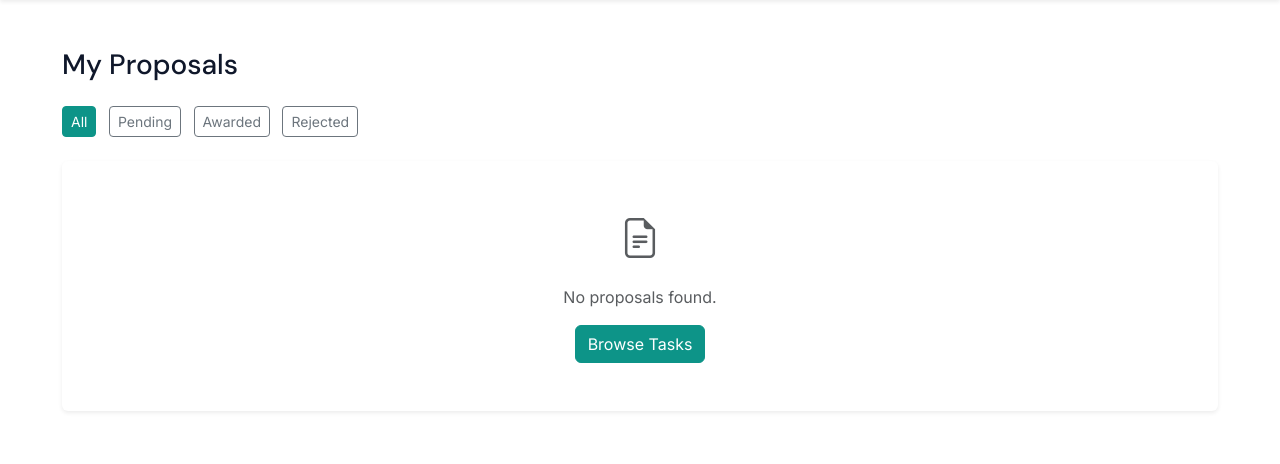
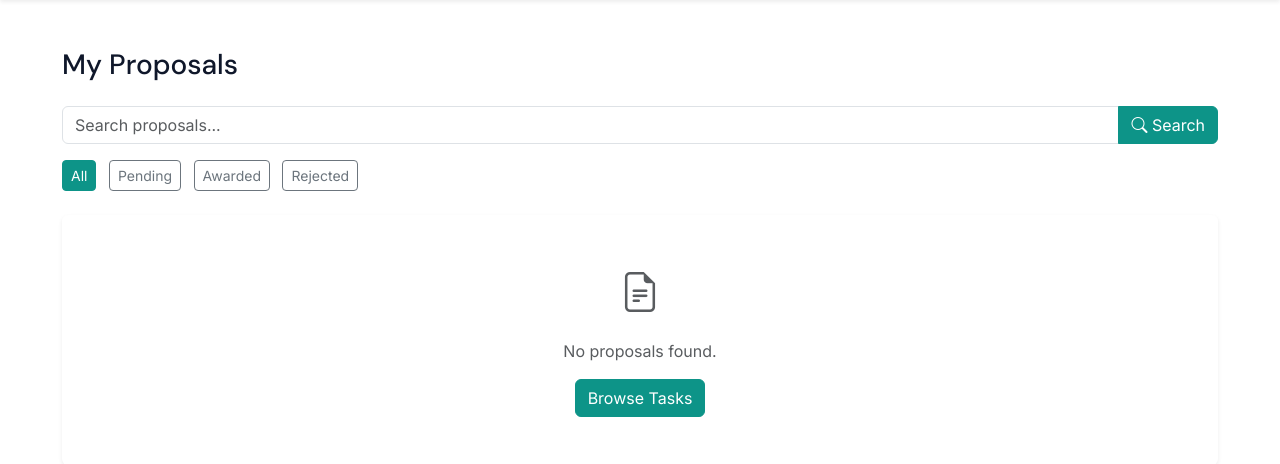
Before and after one commit to thevinduperera/gigbridge, a Django app: page /proposals/mine/ in a window 1280 px wide. Shown: the part 64-528 px from the top of the page. Run offline with Django 5.2, Linux system fonts and the light colour scheme; the visitor is signed in with stand-in values (Sample User, id 1); data that the repository does not hold is empty.

Commit message:
feat: add search functionality to my proposals page

```diff
--- a/proposals/views.py
+++ b/proposals/views.py
@@ -35,11 +35,15 @@ def my_proposals(request):
         freelancer=request.user
     ).select_related('task')
     status_filter = request.GET.get('status', '')
+    search = request.GET.get('search', '')
     if status_filter:
         proposals = proposals.filter(status=status_filter)
+    if search:
+        proposals = proposals.filter(task__title__icontains=search)
     return render(request, 'proposals/my_proposals.html',
-                  {'proposals': proposals, 'status_filter': status_filter})
-
+                  {'proposals': proposals,
+                   'status_filter': status_filter,
+                   'search': search})
 @login_required
 def view_proposals(request, task_id):
     from tasks.models import Task
--- a/templates/proposals/my_proposals.html
+++ b/templates/proposals/my_proposals.html
@@ -4,6 +4,19 @@
   <div class="row">
     <div class="col-12">
       <h3 class="mb-4" style="color: var(--slate-900);">My Proposals</h3>
+      <!-- Search box -->
+<form method="get" class="mb-3">
+  <div class="input-group">
+    <input type="text"
+           name="search"
+           class="form-control"
+           placeholder="Search proposals..."
+           value="{{ search }}">
+    <button type="submit" class="btn btn-primary">
+      <i class="bi bi-search"></i> Search
+    </button>
+  </div>
+</form>
       <!-- Filter buttons -->
       <div class="mb-4">
         <a href="?status="
```
